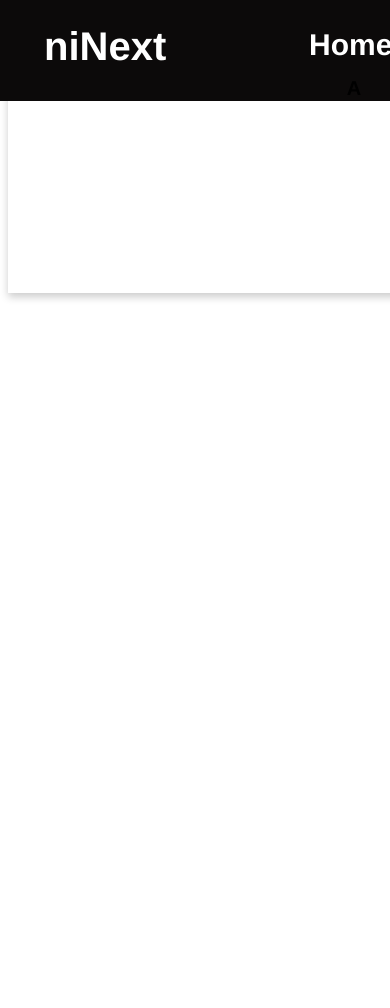
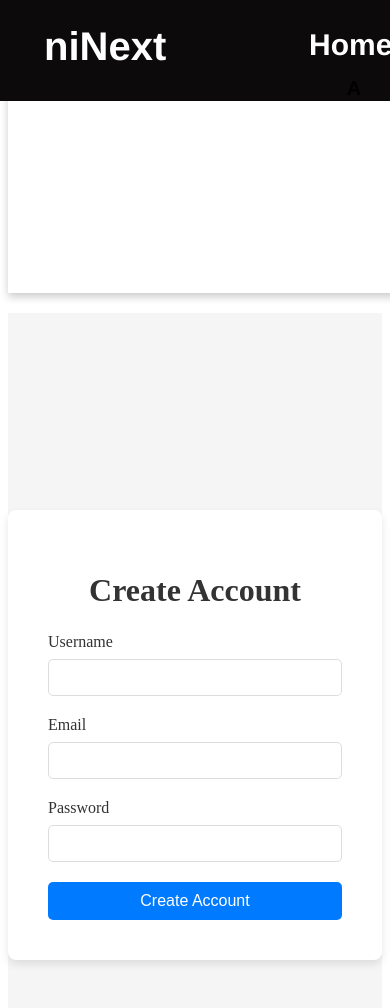
Before and after one commit to CJDonaldson1/AniNext, a React (Vite) app in the folder frontend/: page /signup in a window 390 px wide. Shown: the top 1008 px of the page. Before the commit the page ends 844 px from the top, so only its background shows below. Built offline with nearby package versions, Linux system fonts and the light colour scheme.

Commit message:
pages are now all set up

```diff
--- a/frontend/src/App.jsx
+++ b/frontend/src/App.jsx
@@ -5,6 +5,8 @@ import Navbar from './components/NavBar'
 import AnimeListPage from './pages/AnimeListPage'
 import ProfilePage from './pages/UserProfilePage'
 import ReviewsPage from './pages/ReviewFormPage'
+import UserLoginPage from './pages/UserLoginPage'
+import UserSignupPage from './pages/UserSignupPage'
 
 function App() {
   return (
@@ -15,6 +17,9 @@ function App() {
         <Route path="/anime-list" element={<AnimeListPage />} />
         <Route path="/profile" element={<ProfilePage />} />
         <Route path="/reviews" element={<ReviewsPage />} />
+        <Route path="/login" element={<UserLoginPage />} />
+        <Route path="/signup" element={<UserSignupPage />} />
+
       </Routes>
     </Router>
   )
--- a/frontend/src/pages/UserLoginPage.css
+++ b/frontend/src/pages/UserLoginPage.css
@@ -0,0 +1,67 @@
+.login-page {
+    display: flex;
+    flex-direction: column;
+    justify-content: center;
+    align-items: center;
+    height: 100vh;
+    width: 100%;
+    background-size: cover;
+    background-position: center;
+}
+
+/* Additional styles might not be necessary if the background image is applied inline in your JSX.
+If you want to adjust or add styles specific to other elements within your LoginPage, you can continue to do so here. */
+
+/* Example for .container to ensure it's properly centered */
+.login-page .container {
+    display: flex;
+    flex-direction: column;
+    align-items: center;
+    background-color: rgba(255, 255, 255, 0.8); /* Semi-transparent background */
+    padding: 20px;
+    border-radius: 8px;
+    box-shadow: 0 4px 6px rgba(0, 0, 0, 0.1);
+}
+
+.login-page .input, .login-page .button {
+    margin-top: 20px;
+}
+
+.login-page .textfield, .login-page .div {
+    width: 100%;
+    padding: 10px;
+    margin-top: 5px;
+    border-radius: 4px;
+    border: 1px solid #ccc;
+}
+
+.login-page .button .primary {
+    cursor: pointer;
+    color: #200fd9;
+
+}
+
+/* Continue to adjust CSS as necessary to match your design requirements. */
+.login-page .ani-next {
+    color: transparent;
+    font-family: "Inika-Bold", Helvetica;
+    font-size: 50px;
+    font-weight: 700;
+    left: 1069px;
+    letter-spacing: 0;
+    line-height: normal;
+    position: absolute;
+    top: 724px;
+    transform: rotate(7deg);
+    white-space: nowrap;
+    width: 221px;
+  }
+
+  .login-page .span {
+    color: #fe0000;
+  }
+
+  .login-page .text-wrapper-2 {
+    color: #ffffff;
+    font-size: 40px;
+  }
--- a/frontend/src/pages/UserLoginPage.jsx
+++ b/frontend/src/pages/UserLoginPage.jsx
@@ -0,0 +1,67 @@
+import React, { useState } from "react"
+import axios from "axios"
+import "./UserLoginPage.css"
+
+export const LoginPage = () => {
+  const [email, setEmail] = useState("")
+  const [password, setPassword] = useState("")
+
+  const handleLogin = async (event) => {
+    event.preventDefault()
+
+    try {
+      const response = await axios.post('http://localhost:3001/api/login', { email, password })
+      console.log(response.data)
+      alert("Login successful!")
+    } catch (error) {
+      console.error("Login failed:", error.response?.data?.message || error.message)
+      alert("Login failed. Please try again.")
+    }
+  }
+
+  return (
+    <div className="login-page" style={{ backgroundImage: "url(https://cdn.wallpapersafari.com/68/11/t9vZSU.jpg)" }}>
+      <div className="overlap-group-wrapper">
+        <div className="overlap-group">
+          <form className="container" onSubmit={handleLogin}>
+            <div className="title">Login</div>
+            <p className="description">Time to find out whats next in Anime</p>
+            <div className="input">
+              <label className="text-wrapper" htmlFor="email">Email</label>
+              <input
+                className="textfield"
+                id="email"
+                type="email"
+                placeholder="Enter your Email"
+                value={email}
+                onChange={(e) => setEmail(e.target.value)}
+                required
+              />
+            </div>
+            <div className="input">
+              <label className="text-wrapper" htmlFor="password">Password</label>
+              <input
+                className="textfield"
+                id="password"
+                type="password"
+                placeholder="Enter your Password"
+                value={password}
+                onChange={(e) => setPassword(e.target.value)}
+                required
+              />
+            </div>
+            <button type="submit" className="button primary">
+              <div className="title-2">Login</div>
+            </button>
+          </form>
+          <p className="ani-next">
+            <span className="span">A</span>
+            <span className="text-wrapper-2">niNext</span>
+          </p>
+        </div>
+      </div>
+    </div>
+  )
+}
+
+export default LoginPage
--- a/frontend/src/pages/UserSignupPage.css
+++ b/frontend/src/pages/UserSignupPage.css
@@ -0,0 +1,64 @@
+.create-account-page {
+    display: flex;
+    justify-content: center;
+    align-items: center;
+    height: 100vh;
+    background-color: #f5f5f5;
+  }
+
+  .form-container {
+    background: #ffffff;
+    padding: 40px;
+    border-radius: 8px;
+    box-shadow: 0 4px 8px rgba(0, 0, 0, 0.1);
+    width: 100%;
+    max-width: 400px;
+  }
+
+  .form-container h1 {
+    margin-bottom: 24px;
+    text-align: center;
+    color: #333;
+  }
+
+  .form-container label {
+    display: block;
+    margin-bottom: 8px;
+    color: #333;
+  }
+
+  .form-container input {
+    width: 100%;
+    padding: 10px;
+    margin-bottom: 20px;
+    border-radius: 5px;
+    border: 1px solid #ddd;
+    box-sizing: border-box;
+  }
+
+  .form-container input:focus {
+    outline: none;
+    border-color: #007bff;
+  }
+
+  .form-container button {
+    width: 100%;
+    padding: 10px;
+    background-color: #007bff;
+    color: #ffffff;
+    border: none;
+    border-radius: 5px;
+    cursor: pointer;
+    font-size: 16px;
+  }
+
+  .form-container button:hover {
+    background-color: #0056b3;
+  }
+
+  /* Responsive adjustments */
+  @media (max-width: 768px) {
+    .form-container {
+      width: 90%;
+    }
+  }
--- a/frontend/src/pages/UserSignupPage.jsx
+++ b/frontend/src/pages/UserSignupPage.jsx
@@ -0,0 +1,62 @@
+import React, { useState } from "react"
+import axios from "axios"
+import "./UserSignupPage.css" // Assuming you have or will create corresponding CSS
+
+export const CreateAccountPage = () => {
+  const [username, setUsername] = useState("")
+  const [email, setEmail] = useState("")
+  const [password, setPassword] = useState("")
+
+  const handleCreateAccount = async (event) => {
+    event.preventDefault()
+
+    try {
+      const response = await axios.post('http://localhost:3001/api/users', {
+        username,
+        email,
+        passwordHash: password, // Depending on your backend, you might directly send "password" and let the backend hash it
+      });
+      console.log(response.data); // You may want to do something with the response data
+      alert("Account created successfully!")
+      // Redirect to login page or auto-login the user as needed
+    } catch (error) {
+      console.error("Error creating account:", error.response?.data?.message || error.message);
+      alert("Error creating account. Please try again.")
+    }
+  }
+
+  return (
+    <div className="create-account-page">
+      <form className="form-container" onSubmit={handleCreateAccount}>
+        <h1>Create Account</h1>
+        <label htmlFor="username">Username</label>
+        <input
+          id="username"
+          type="text"
+          value={username}
+          onChange={(e) => setUsername(e.target.value)}
+          required
+        />
+        <label htmlFor="email">Email</label>
+        <input
+          id="email"
+          type="email"
+          value={email}
+          onChange={(e) => setEmail(e.target.value)}
+          required
+        />
+        <label htmlFor="password">Password</label>
+        <input
+          id="password"
+          type="password"
+          value={password}
+          onChange={(e) => setPassword(e.target.value)}
+          required
+        />
+        <button type="submit">Create Account</button>
+      </form>
+    </div>
+  )
+}
+
+export default CreateAccountPage
```
Also changed, not shown: frontend/src/pages/ReviewFormPage.jsx (+33 -29 lines).
